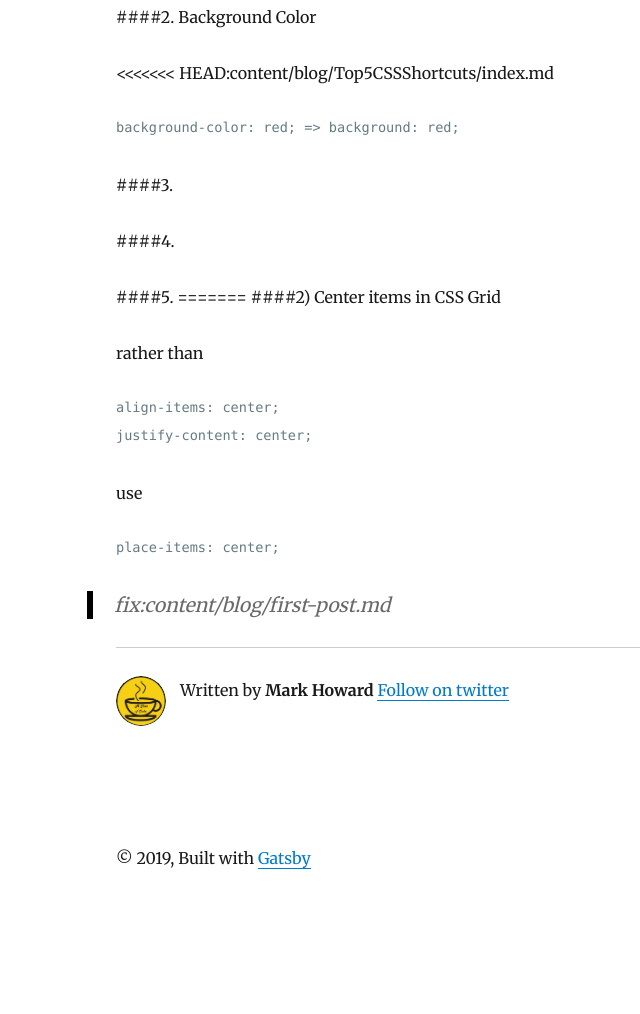
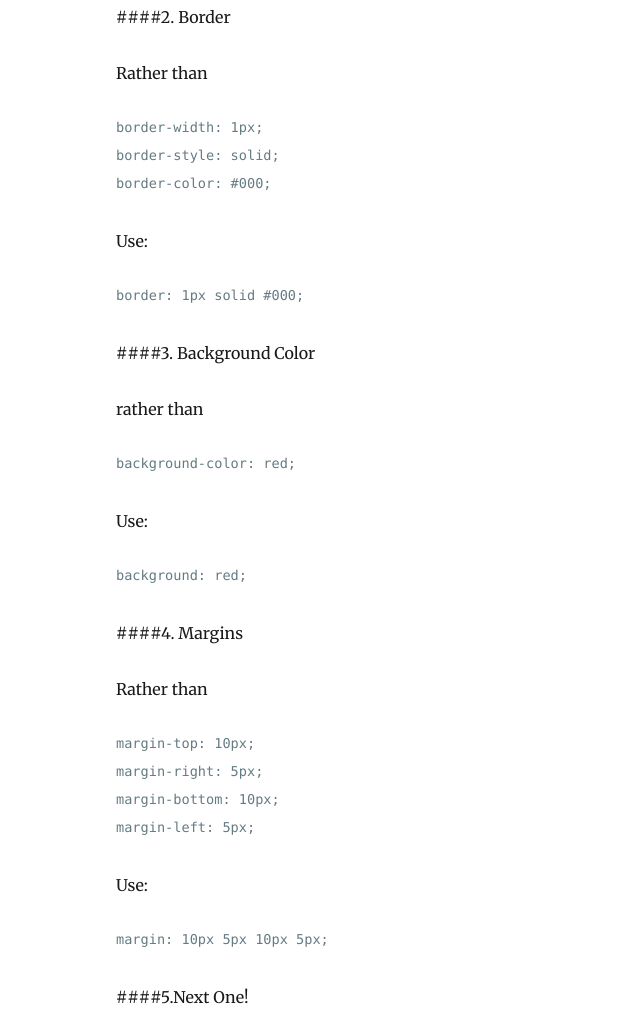
Before and after one commit to MarkJamesHoward/MyBlog, a Gatsby site: page /Top5CSSShortcuts/ in a window 1280 px wide. Shown: the part 612-1626 px from the top of the page, without its empty margins (209-849 px from the left). Before the commit the page ends 1526 px from the top, so only its background shows below. Built offline with nearby package versions, Linux system fonts and the light colour scheme; Gatsby itself is replaced by a stand-in of ours; some packages are replaced by stand-ins of ours; code samples lack their colours.

Commit message:
shortcut 4

````diff
--- a/content/blog/Top5CSSShortcuts/index.md
+++ b/content/blog/Top5CSSShortcuts/index.md
@@ -20,29 +20,42 @@ use
 place-items: center;
 ```
 
-####2. Background Color
+####2. Border
 
-<<<<<<< HEAD:content/blog/Top5CSSShortcuts/index.md
+Rather than
 ```css
-background-color: red; => background: red;
+border-width: 1px;
+border-style: solid;
+border-color: #000;
+```
+Use:
+```css
+border: 1px solid #000;
 ```
 
-####3.
-
-
-####4.
-
-####5.
-=======
-####2) Center items in CSS Grid
+####3. Background Color
 
 rather than
 ```css
-align-items: center;
-justify-content: center;
+background-color: red;
 ```
-use
+Use:
 ```css
-place-items: center;
+background: red;
 ```
->>>>>>> fix:content/blog/first-post.md
+####4. Margins
+
+Rather than
+```css
+margin-top: 10px;
+margin-right: 5px;
+margin-bottom: 10px;
+margin-left: 5px;
+```
+Use:
+```css
+margin: 10px 5px 10px 5px;
+```
+
+
+####5.Next One!
--- a/gatsby-config.js
+++ b/gatsby-config.js
@@ -6,6 +6,7 @@ module.exports = {
     siteUrl: `https://ashotofcode.netlify.com/`,
     social: {
       twitter: `@bigusbirdicus`,
+      youtube: `ashotofcode`,
     },
   },
   plugins: [
````
